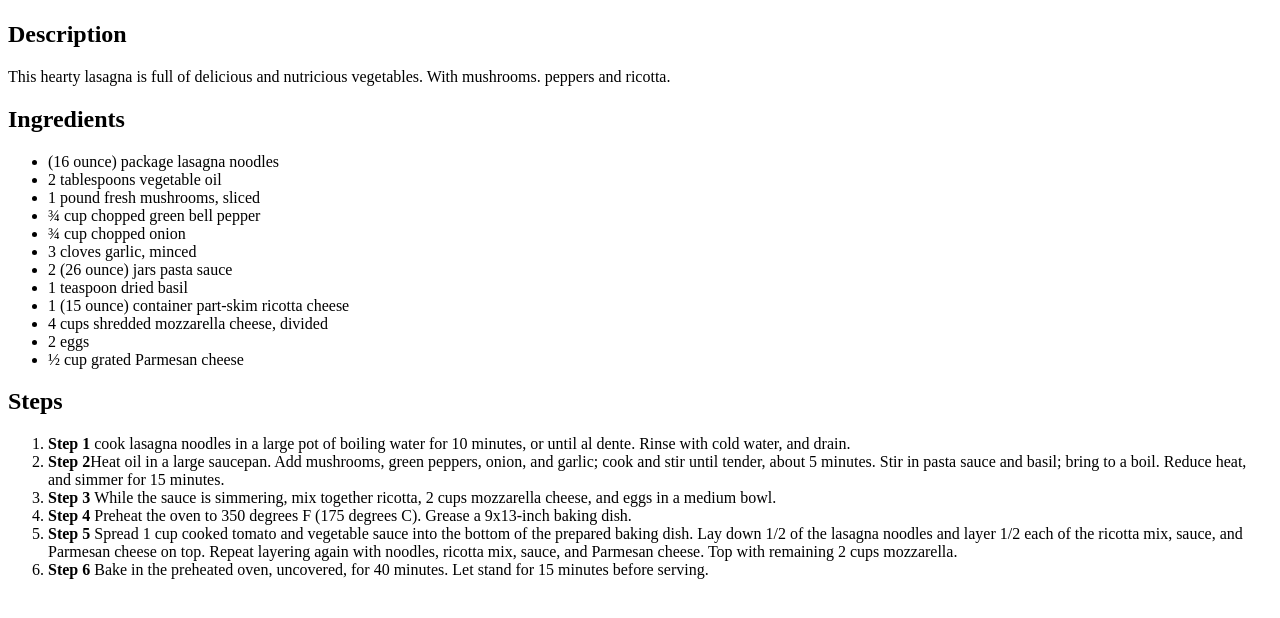
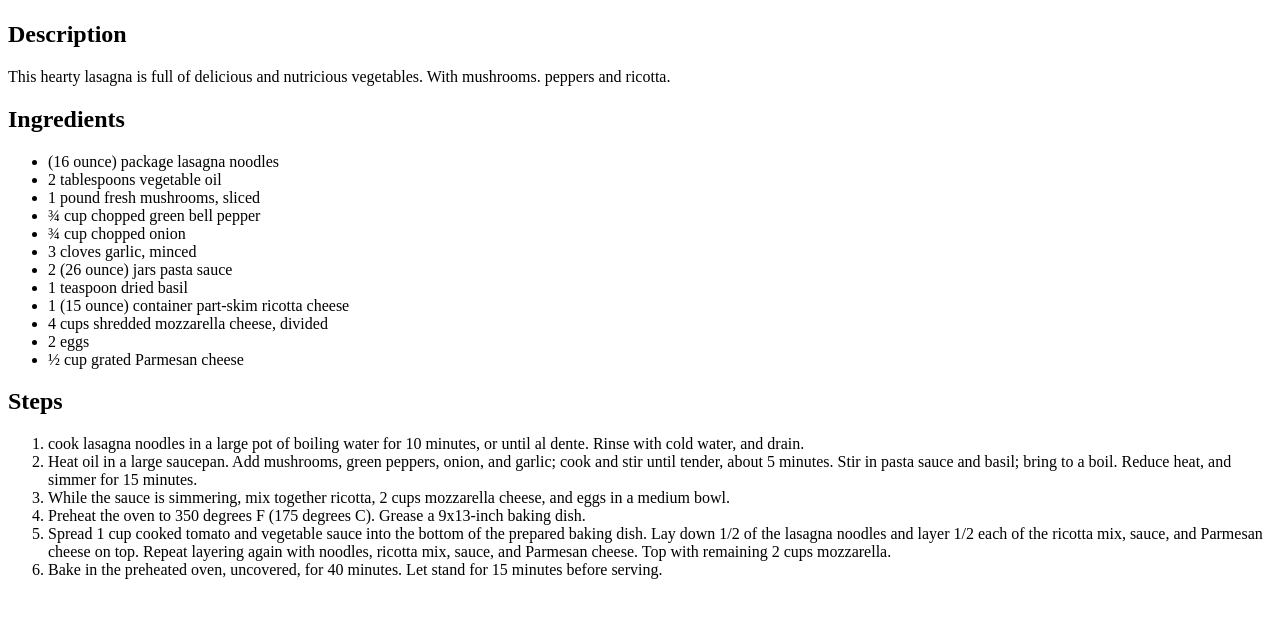
Before and after one commit to Rossy321/odin-recipes, a plain HTML site: page recipes/lasagna.html in a window 1280 px wide. Shown: the part 158-776 px from the top of the page. Drawn offline with Linux system fonts and the light colour scheme.

```diff
--- a/recipes/lasagna.html
+++ b/recipes/lasagna.html
@@ -56,17 +56,17 @@ This hearty lasagna is full of delicious and nutricious vegetables. With mushroo
 <h2>Steps</h2>
 <ol>
 
-  <li> <strong>Step 1</strong> cook lasagna noodles in a large pot of boiling water for 10 minutes, or until al dente. Rinse with cold water, and drain.</li>
+  <li> cook lasagna noodles in a large pot of boiling water for 10 minutes, or until al dente. Rinse with cold water, and drain.</li>
 
-  <li> <strong>Step 2</strong>Heat oil in a large saucepan. Add mushrooms, green peppers, onion, and garlic; cook and stir until tender, about 5 minutes. Stir in pasta sauce and basil; bring to a boil. Reduce heat, and simmer for 15 minutes.</li>
+  <li>  Heat oil in a large saucepan. Add mushrooms, green peppers, onion, and garlic; cook and stir until tender, about 5 minutes. Stir in pasta sauce and basil; bring to a boil. Reduce heat, and simmer for 15 minutes.</li>
 
-  <li> <strong>Step 3 </strong>While the sauce is simmering, mix together ricotta, 2 cups mozzarella cheese, and eggs in a medium bowl.</li>
+  <li>  While the sauce is simmering, mix together ricotta, 2 cups mozzarella cheese, and eggs in a medium bowl.</li>
 
-  <li> <strong>Step 4 </strong> Preheat the oven to 350 degrees F (175 degrees C). Grease a 9x13-inch baking dish.</li>
+  <li>  Preheat the oven to 350 degrees F (175 degrees C). Grease a 9x13-inch baking dish.</li>
 
-  <li> <strong>Step 5 </strong> Spread 1 cup cooked tomato and vegetable sauce into the bottom of the prepared baking dish. Lay down 1/2 of the lasagna noodles and layer 1/2 each of the ricotta mix, sauce, and Parmesan cheese on top. Repeat layering again with noodles, ricotta mix, sauce, and Parmesan cheese. Top with remaining 2 cups mozzarella.</li>
+  <li>  Spread 1 cup cooked tomato and vegetable sauce into the bottom of the prepared baking dish. Lay down 1/2 of the lasagna noodles and layer 1/2 each of the ricotta mix, sauce, and Parmesan cheese on top. Repeat layering again with noodles, ricotta mix, sauce, and Parmesan cheese. Top with remaining 2 cups mozzarella.</li>
 
-  <li><strong>Step 6 </strong> Bake in the preheated oven, uncovered, for 40 minutes. Let stand for 15 minutes before serving.  </li>
+  <li>  Bake in the preheated oven, uncovered, for 40 minutes. Let stand for 15 minutes before serving.  </li>
 
 </ol>
 
```
